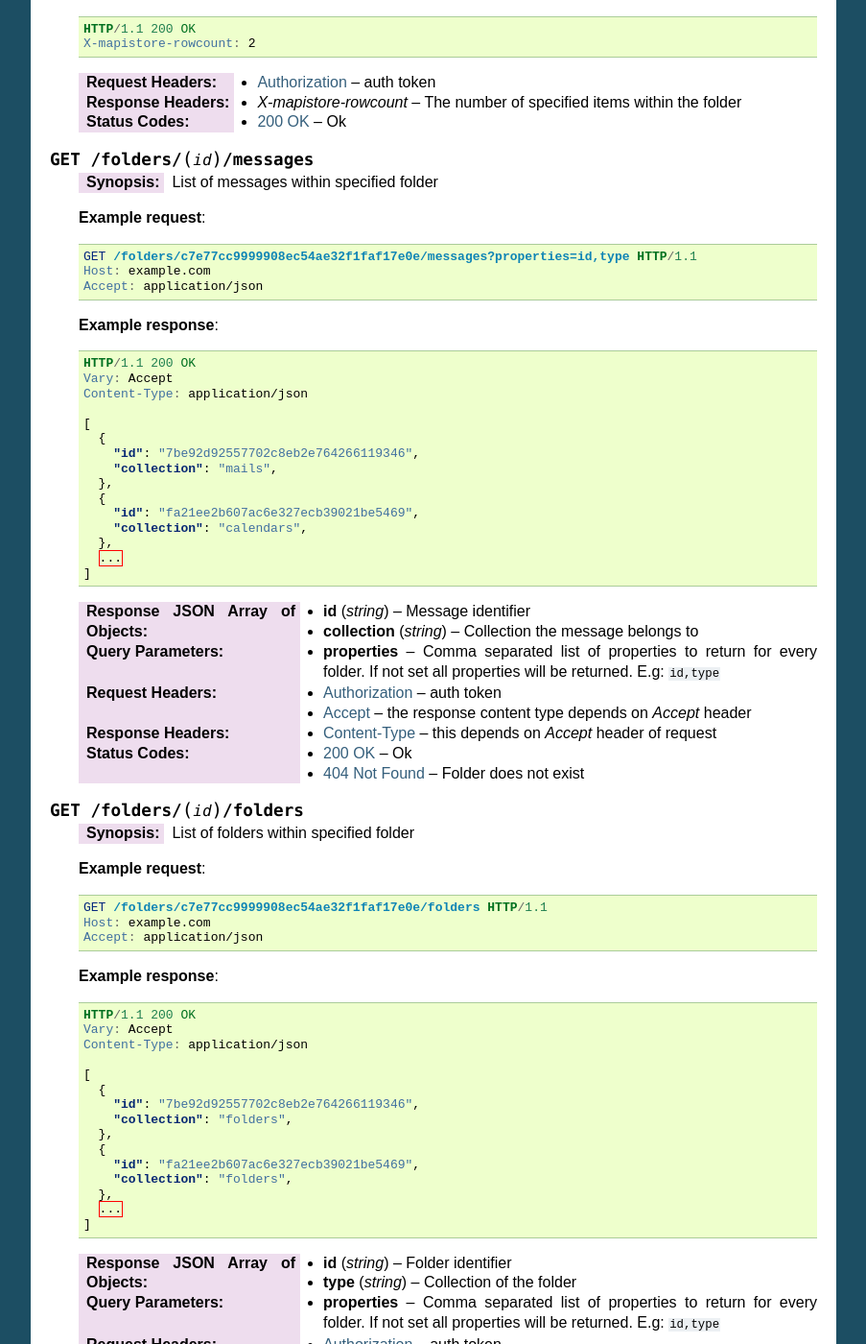
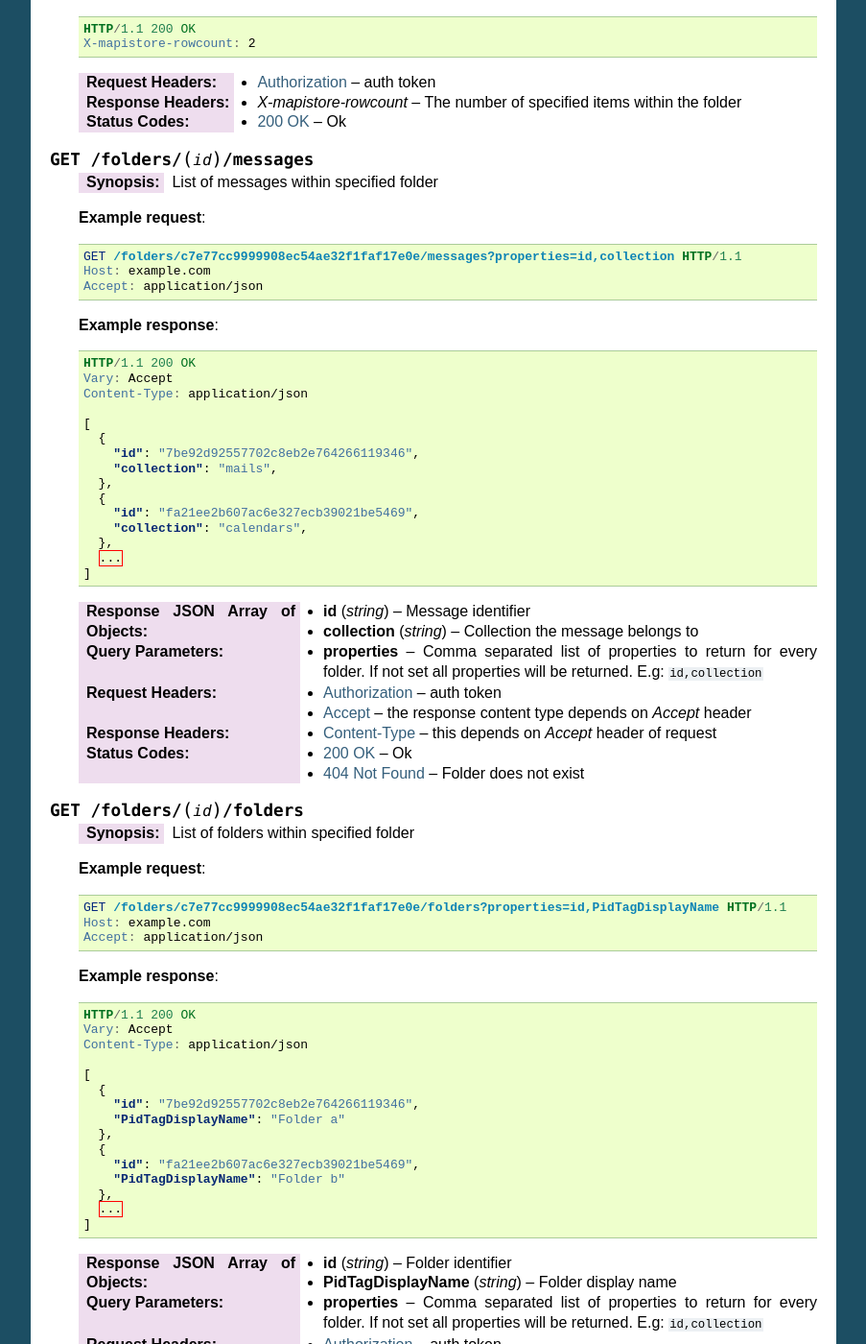
Before and after one commit to openchange/website, a Sphinx documentation site: the page built from api/mapistore_http/source/index.rst, in a window 1280 px wide and 1400 px high, scrolled down 3629 px. Shown: the whole window at 96% size, without its empty margins (198-1101 px from the left). Built offline with Sphinx 7.4.7, drawn with Linux system fonts in a browser that asks for light colours; cross-references to code outside the pages are shown as plain code; some of the changed text lies outside the part shown.

Commit message:
[REST]: Fix typos

```diff
--- a/api/mapistore_http/source/index.rst
+++ b/api/mapistore_http/source/index.rst
@@ -261,7 +261,7 @@ Folders
 
    .. sourcecode:: http
 
-      GET /folders/c7e77cc9999908ec54ae32f1faf17e0e/messages?properties=id,type HTTP/1.1
+      GET /folders/c7e77cc9999908ec54ae32f1faf17e0e/messages?properties=id,collection HTTP/1.1
       Host: example.com
       Accept: application/json
 
@@ -290,7 +290,7 @@ Folders
 
    :query properties: Comma separated list of properties to return
                       for every folder. If not set all properties will
-                      be returned. E.g: ``id,type``
+                      be returned. E.g: ``id,collection``
    :reqheader Authorization: auth token
    :reqheader Accept: the response content type depends on
                       :mailheader:`Accept` header
@@ -308,7 +308,7 @@ Folders
 
    .. sourcecode:: http
 
-      GET /folders/c7e77cc9999908ec54ae32f1faf17e0e/folders HTTP/1.1
+      GET /folders/c7e77cc9999908ec54ae32f1faf17e0e/folders?properties=id,PidTagDisplayName HTTP/1.1
       Host: example.com
       Accept: application/json
 
@@ -323,21 +323,21 @@ Folders
       [
         {
           "id": "7be92d92557702c8eb2e764266119346",
-          "collection": "folders",
+          "PidTagDisplayName": "Folder a"
         },
         {
           "id": "fa21ee2b607ac6e327ecb39021be5469",
-          "collection": "folders",
+          "PidTagDisplayName": "Folder b"
         },
         ...
       ]
 
    :>jsonarr string id: Folder identifier
-   :>jsonarr string type: Collection of the folder
+   :>jsonarr string PidTagDisplayName: Folder display name
 
    :query properties: Comma separated list of properties to return
                       for every folder. If not set all properties will
-                      be returned. E.g: ``id,type``
+                      be returned. E.g: ``id,collection``
    :reqheader Authorization: auth token
    :reqheader Accept: the response content type depends on
                       :mailheader:`Accept` header
```
Also changed, not shown: other parts of api/mapistore_http/source/index.rst (+5 -5 lines).
